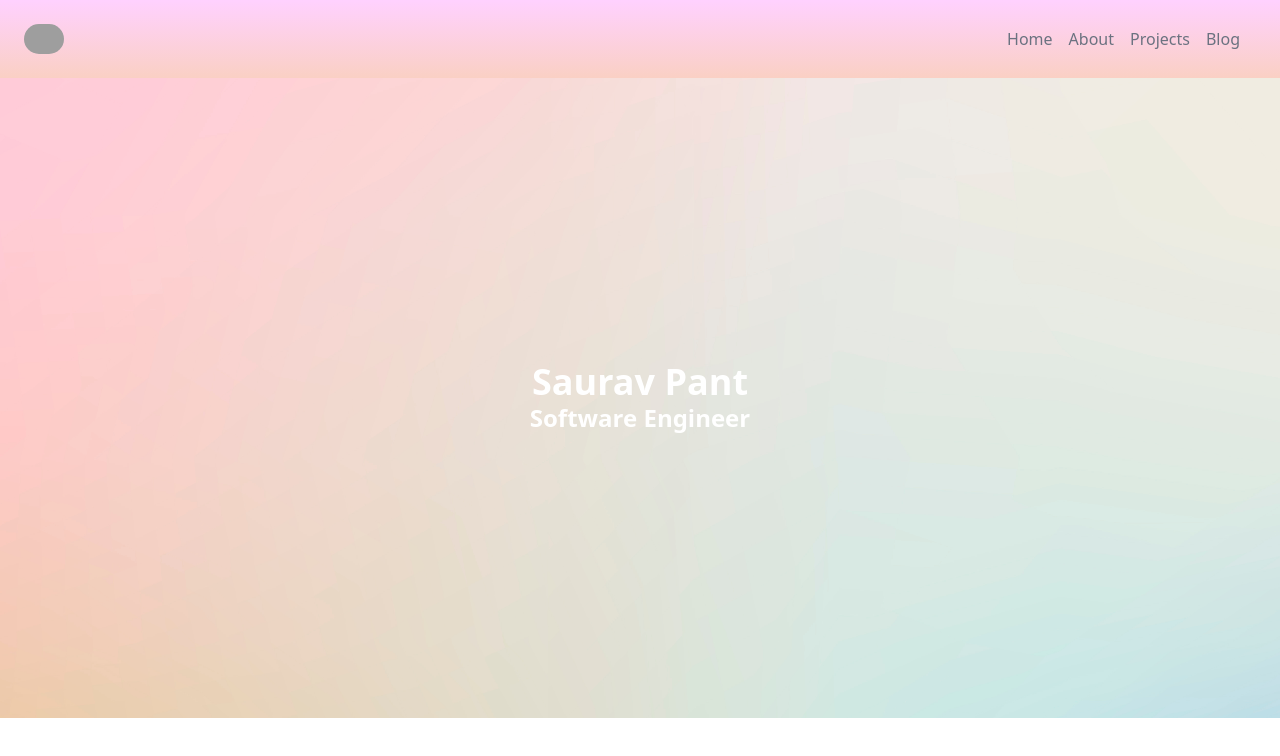
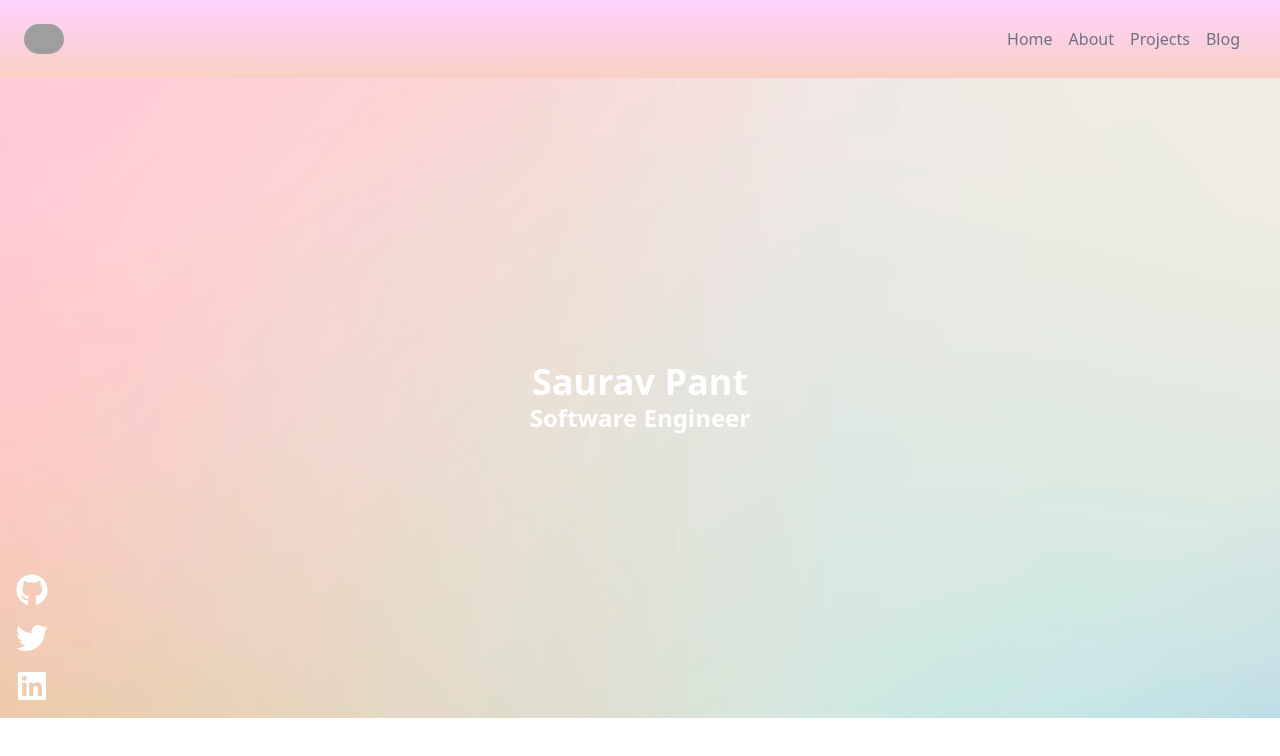
Before and after one commit to Saurav-Pant/Portfolio_New, a Next.js app in the folder portfolio/: page / in a window 1280 px wide. Shown: the top 756 px of the page. Built offline with nearby package versions, Linux system fonts and the light colour scheme; grey boxes are pictures that could not be loaded.

Commit message:
Nav Links Set

```diff
--- a/portfolio/app/Components/Hero.tsx
+++ b/portfolio/app/Components/Hero.tsx
@@ -1,12 +1,46 @@
 import React from "react";
+import { FaGithub, FaTwitter, FaLinkedin } from "react-icons/fa";
+import Link from "next/link";
 
 const Hero = () => {
   return (
-    <div className="h-[80vh] bg-cover bg-center bg-hero" id="Hero_Section">
+    <div
+      className="h-[80vh] bg-cover bg-center bg-hero relative"
+      id="Hero_Section "
+    >
       <div className="flex flex-col items-center justify-center h-full text-center">
         <h1 className="text-4xl font-bold text-white">Saurav Pant</h1>
         <h2 className="text-2xl font-semibold text-white">Software Engineer</h2>
       </div>
+      <ul className="absolute bottom-4 left-4 flex flex-col gap-4">
+        <li className="transition-transform duration-200 ease-in-out transform hover:scale-125 text-white hover:text-black">
+          <Link
+            href="https://github.com/Saurav-Pant"
+            target="_blank"
+            rel="noopener noreferrer"
+          >
+            <FaGithub size={32} />
+          </Link>
+        </li>
+        <li className="transition-transform duration-200 ease-in-out transform hover:scale-125 text-white hover:text-sky-600">
+          <Link
+            href="https://twitter.com/"
+            target="_blank"
+            rel="noopener noreferrer"
+          >
+            <FaTwitter size={32} />
+          </Link>
+        </li>
+        <li className="transition-transform duration-200 ease-in-out transform hover:scale-125 text-white hover:text-blue-600">
+          <Link
+            href="https://www.linkedin.com/in/saurav-pant/"
+            target="_blank"
+            rel="noopener noreferrer"
+          >
+            <FaLinkedin size={32} />
+          </Link>
+        </li>
+      </ul>
     </div>
   );
 };
```
